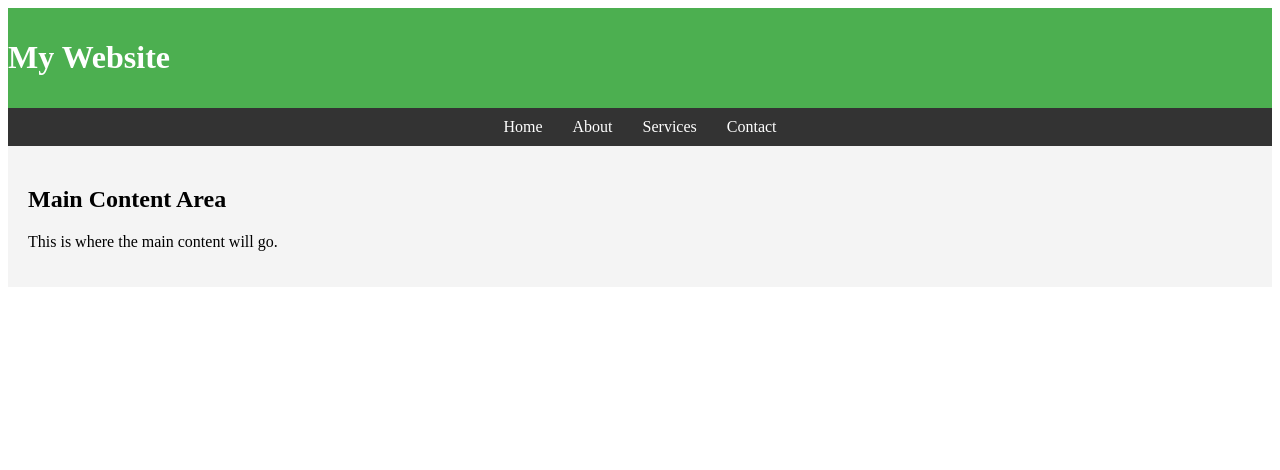
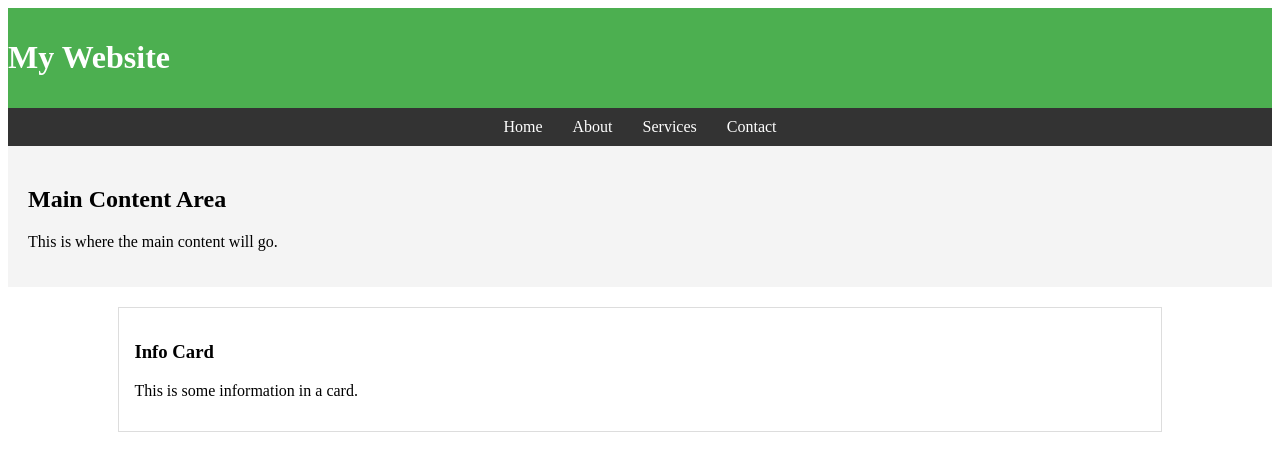
Before and after one commit to Mmishaaa/SVCH, a React (Vite) app in the folder lab rab 1/: page / in a window 1280 px wide. Shown: the top 470 px of the page. Built offline with nearby package versions, Linux system fonts and the light colour scheme.

Commit message:
add infoCard component

```diff
--- a/lab rab 1/src/App.jsx
+++ b/lab rab 1/src/App.jsx
@@ -1,6 +1,7 @@
 import Header from "./components/header/header"
 import Menu from "./components/menu/menu"
 import Content from "./components/content/content"
+import InfoCard from "./components/infoCard/infoCard"
 
 function App() {
   return (
@@ -8,6 +9,7 @@ function App() {
       <Header></Header>
       <Menu></Menu>
       <Content></Content>
+      <InfoCard></InfoCard>
     </>
   )
 }
--- /dev/null
+++ b/lab rab 1/src/components/infoCard/infoCard.jsx
@@ -0,0 +1,14 @@
+import { Component } from "react";
+
+class InfoCard extends Component {
+  render() {
+    return (
+      <div style={{ backgroundColor: '#fff', border: '1px solid #ddd', padding: '15px', margin: '20px auto', width: '80%'}}>
+        <h3>Info Card</h3>
+        <p>This is some information in a card.</p>
+      </div>
+    );
+  }
+}
+
+export default InfoCard;
```
